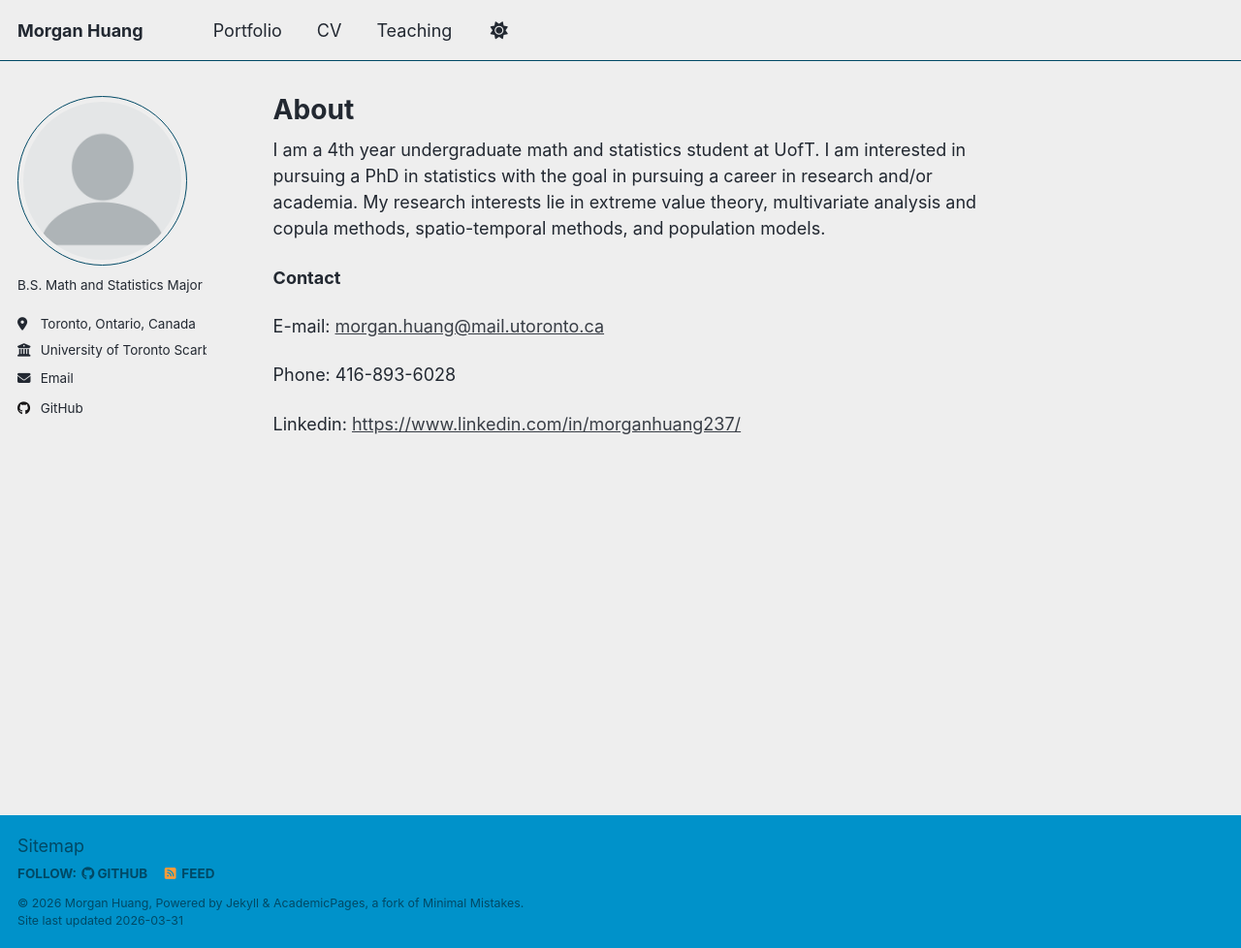
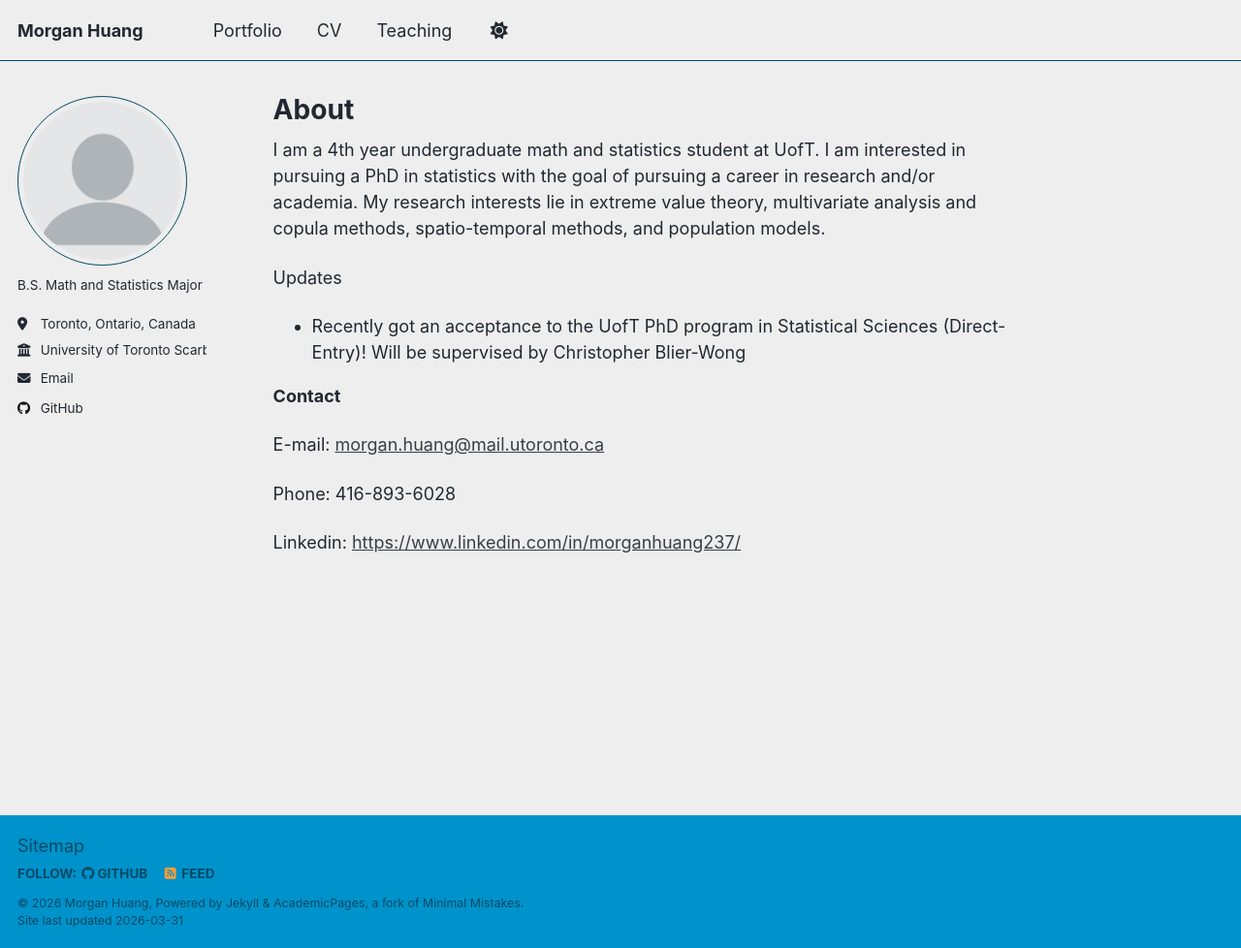
Before and after one commit to Morganh201/Morganh201.github.io, a Jekyll site: the page built from _pages/about.md, in a window 1280 px wide and 978 px high. Shown: the whole window at 97% size. Built offline with Jekyll 4.4.1, drawn with Linux system fonts in a browser that asks for light colours; a script that is not in the unit is left out.

Commit message:
Update about section with recent academic achievement
Added recent acceptance to UofT PhD program in the about section.

```diff
--- a/_pages/about.md
+++ b/_pages/about.md
@@ -7,9 +7,10 @@ redirect_from:
   - /about.html
 ---
 
-I am a 4th year undergraduate math and statistics student at UofT. I am interested in pursuing a PhD in statistics with the goal in pursuing a career in research and/or academia. My research interests lie in extreme value theory, multivariate analysis and copula methods, spatio-temporal methods, and population models.
+I am a 4th year undergraduate math and statistics student at UofT. I am interested in pursuing a PhD in statistics with the goal of pursuing a career in research and/or academia. My research interests lie in extreme value theory, multivariate analysis and copula methods, spatio-temporal methods, and population models.
 
-
+Updates
+- Recently got an acceptance to the UofT PhD program in Statistical Sciences (Direct-Entry)! Will be supervised by Christopher Blier-Wong
 
 **Contact**
 
```
